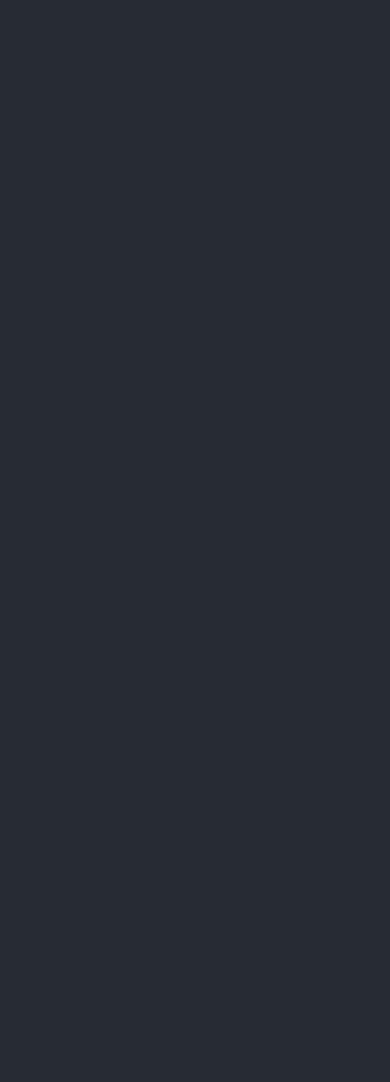
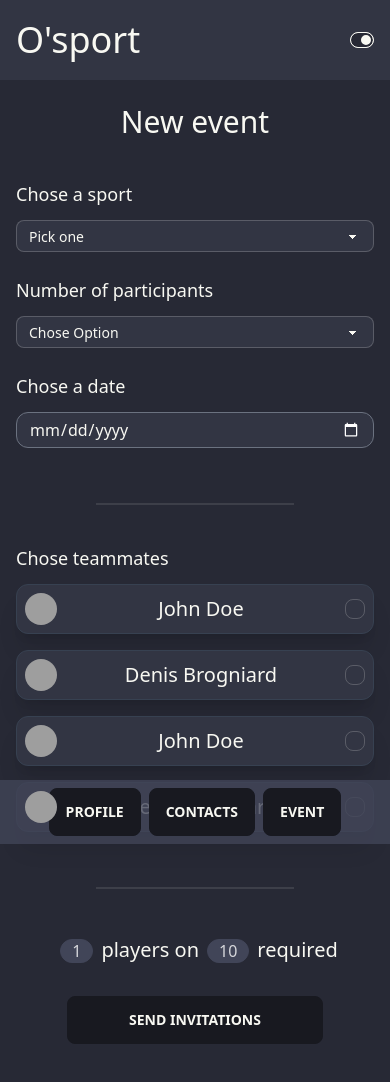
Before and after one commit to Tiyyo/osport_client, a React (Vite) app: page /create_event in a window 390 px wide. Before the commit this address had no page. Shown: the top 1082 px of the page. Before the commit the page ends 844 px from the top, so only its background shows below. Built offline with nearby package versions, Linux system fonts and the light colour scheme; grey boxes are pictures that could not be loaded.

Commit message:
:tada: Create Event integration OK + Responsive

```diff
--- a/src/components/App/App.tsx
+++ b/src/components/App/App.tsx
@@ -8,6 +8,7 @@ import { useAuth } from '../../hooks/useAuth';
 import Contact from '../Contact/Contact';
 import EventList from '../EventList/EventList';
 import EditProfile from '../EditProfile/EditProfile';
+import CreateEvent from '../CreateEvent/CreateEvent';
 
 function App() {
   // const navigate = useNavigate();
@@ -35,6 +36,7 @@ function App() {
         <Route path="/contact" element={<Contact />} />
         <Route path="/event_list" element={<EventList />} />
         <Route path="/edit_profile" element={<EditProfile />} />
+        <Route path="/create_event" element={<CreateEvent />} />
       </Routes>
     </AuthContext.Provider>
   );
--- a/src/components/CreateAnEvent/CreateAnEvent.tsx
+++ /dev/null
@@ -1,9 +0,0 @@
-import React from 'react';
-
-function CreateAnEvent() {
-  return (
-    <div>CreateAnEvent</div>
-  );
-}
-
-export default CreateAnEvent;
--- a/src/components/CreateEvent/CreateEvent.tsx
+++ b/src/components/CreateEvent/CreateEvent.tsx
@@ -3,21 +3,25 @@ import Header from '../Header/Header';
 import Menu from '../Menu/Menu';
 import CreateEventForm from './EventForm/EventForm';
 import EventContactList from './EventContactList/EventContactList';
-import InvitedContact from './InvitedContact/InvitedContact';
+import SendInvitations from './SendInvitations/SendInvitations';
 
-function CreateAnEvent() {
+function CreateEvent() {
   return (
     <>
       <Header />
       <Menu />
-      <div className="flex flex-col items-center m-4 sm:w-4/5 sm:p-4 sm:m-auto sm:shadow-xl sm:border sm:rounded-xl sm:border-gray-700 sm:pb-4 sm:border-2 sm:mt-4">
+      <div className="flex flex-col items-center m-4 sm:w-4/5 sm:p-4 sm:m-auto sm:shadow-xl sm:border sm:rounded-xl sm:border-gray-700 sm:pb-4 sm:border-2 sm:mt-4 gap-4">
         <h1 className="text-3xl py-2 sm:self-start">New event</h1>
         <CreateEventForm />
-        <EventContactList />
-        <InvitedContact />
+        <div className="divider px-20" />
+        <div className="flex flex-col w-full sm:flex-row">
+          <EventContactList />
+          <div className="divider pt-10 px-20" />
+          <SendInvitations />
+        </div>
       </div>
     </>
   );
 }
 
-export default CreateAnEvent;
+export default CreateEvent;
--- a/src/components/CreateEvent/EventContactList/EventContactList.tsx
+++ b/src/components/CreateEvent/EventContactList/EventContactList.tsx
@@ -2,9 +2,28 @@ import React from 'react';
 
 function EventContactList() {
   return (
-    <div className="flex flex-col gap-3 w-full">
-      <h2 className="text-lg">Chose teammates</h2>
+    <div className="flex flex-col gap-3 w-full sm:w-1/2 sm:self-start">
+      <h2 className="text-lg sm:text-3xl">Chose teammates</h2>
       <ul className="w-full flex flex-col gap-4">
+        <li className="flex justify-between items-center bg-neutral-focus flex shadow-xl border border-gray-700 rounded-xl p-2">
+          <div className="avatar">
+            <div className="w-8 rounded-full sm:w-14">
+              <img src="https://cdn.pixabay.com/photo/2015/10/05/22/37/blank-profile-picture-973460_1280.png" alt="avatar" />
+            </div>
+          </div>
+          <h1 className="text-xl">John Doe</h1>
+          <input type="checkbox" className="checkbox checkbox-sm" />
+        </li>
+        {/* Liste a generer via .map */}
+        <li className="flex justify-between items-center bg-neutral-focus flex shadow-xl border border-gray-700 rounded-xl p-2">
+          <div className="avatar">
+            <div className="w-8 rounded-full sm:w-14">
+              <img src="https://cdn.pixabay.com/photo/2015/10/05/22/37/blank-profile-picture-973460_1280.png" alt="avatar" />
+            </div>
+          </div>
+          <h1 className="text-xl">Denis Brogniard</h1>
+          <input type="checkbox" checked={false} className="checkbox checkbox-sm" />
+        </li>
         <li className="flex justify-between items-center bg-neutral-focus flex shadow-xl border border-gray-700 rounded-xl p-2">
           <div className="avatar">
             <div className="w-8 rounded-full sm:w-14">
--- a/src/components/CreateEvent/EventForm/EventForm.tsx
+++ b/src/components/CreateEvent/EventForm/EventForm.tsx
@@ -2,17 +2,28 @@ import React from 'react';
 
 function CreateEventForm() {
   return (
-    <div className="flex flex-col items-left w-full m-auto gap-6 py-4 sm:flex-row">
+    <div className="flex flex-col items-left justify-evenly w-full m-auto gap-6 py-4 sm:flex-row">
       <div className="flex flex-col gap-3">
-        <label htmlFor="sport" className="text-lg">Chose a sport</label>
+        {/* On selectionne le sport pour créer l'event */}
+        <label htmlFor="sport" className="text-lg sm:text-xl">Chose a sport</label>
         <select className="select select-bordered select-sm bg-neutral-focus m-auto w-full">
           <option disabled selected>Pick one</option>
           <option>Football</option>
           <option>Basket-ball</option>
         </select>
       </div>
+      {/* Une fois le sport choisi on selectionne le nombre de participants */}
       <div className="flex flex-col gap-3">
-        <label htmlFor="sport" className="text-lg">Chose a date</label>
+        <label htmlFor="nb-particpant" className="text-lg sm:text-xl">Number of participants</label>
+        <select className="select select-bordered select-sm bg-neutral-focus m-auto w-full">
+          <option disabled selected>Chose Option</option>
+          <option>3v3</option>
+          <option>5v5</option>
+        </select>
+      </div>
+      {/* On selectionne la date de l'event */}
+      <div className="flex flex-col gap-3">
+        <label htmlFor="sport" className="text-lg sm:text-xl">Chose a date</label>
         <input type="date" name="date" id="date" className="bg-neutral-focus border border-gray-500 rounded-xl px-3 py-1 m-auto w-full" />
       </div>
     </div>
--- a/src/components/CreateEvent/InvitedContact/InvitedContact.jsx
+++ /dev/null
@@ -1,60 +0,0 @@
-import React from 'react';
-
-function InvitedContact() {
-  return (
-    <div className="grid grid-cols-5 grid-rows-2 gap-4 p-8">
-      <div className="avatar z-10">
-        <div className="w-8 rounded-full sm:w-14">
-          <img src="https://cdn.pixabay.com/photo/2015/10/05/22/37/blank-profile-picture-973460_1280.png" alt="avatar" />
-        </div>
-      </div>
-      {/* <div className="avatar">
-        <div className="w-8 rounded-full sm:w-14">
-          <img src="https://cdn.pixabay.com/photo/2015/10/05/22/37/blank-profile-picture-973460_1280.png" alt="avatar" />
-        </div>
-      </div>
-      <div className="avatar">
-        <div className="w-8 rounded-full sm:w-14">
-          <img src="https://cdn.pixabay.com/photo/2015/10/05/22/37/blank-profile-picture-973460_1280.png" alt="avatar" />
-        </div>
-      </div>
-      <div className="avatar">
-        <div className="w-8 rounded-full sm:w-14">
-          <img src="https://cdn.pixabay.com/photo/2015/10/05/22/37/blank-profile-picture-973460_1280.png" alt="avatar" />
-        </div>
-      </div>
-      <div className="avatar">
-        <div className="w-8 rounded-full sm:w-14">
-          <img src="https://cdn.pixabay.com/photo/2015/10/05/22/37/blank-profile-picture-973460_1280.png" alt="avatar" />
-        </div>
-      </div>
-      <div className="avatar">
-        <div className="w-8 rounded-full sm:w-14">
-          <img src="https://cdn.pixabay.com/photo/2015/10/05/22/37/blank-profile-picture-973460_1280.png" alt="avatar" />
-        </div>
-      </div>
-      <div className="avatar">
-        <div className="w-8 rounded-full sm:w-14">
-          <img src="https://cdn.pixabay.com/photo/2015/10/05/22/37/blank-profile-picture-973460_1280.png" alt="avatar" />
-        </div>
-      </div>
-      <div className="avatar">
-        <div className="w-8 rounded-full sm:w-14">
-          <img src="https://cdn.pixabay.com/photo/2015/10/05/22/37/blank-profile-picture-973460_1280.png" alt="avatar" />
-        </div>
-      </div>
-      <div className="avatar">
-        <div className="w-8 rounded-full sm:w-14">
-          <img src="https://cdn.pixabay.com/photo/2015/10/05/22/37/blank-profile-picture-973460_1280.png" alt="avatar" />
-        </div>
-      </div>
-      <div className="avatar">
-        <div className="w-8 rounded-full sm:w-14">
-          <img src="https://cdn.pixabay.com/photo/2015/10/05/22/37/blank-profile-picture-973460_1280.png" alt="avatar" />
-        </div>
-      </div> */}
-    </div>
-  );
-}
-
-export default InvitedContact;
--- /dev/null
+++ b/src/components/CreateEvent/SendInvitations/SendInvitations.tsx
@@ -0,0 +1,17 @@
+import React from 'react';
+
+function SendInvitations() {
+  return (
+    <div className="flex flex-col mt-4 mb-16 justify-center items-center w-full gap-8 py-4 sm:w-1/2 sm:my-4">
+      <h2 className="text-xl">
+        <span className="badge badge-neutral badge-lg mx-2">1</span>
+        players on
+        <span className="badge badge-neutral badge-lg mx-2">10</span>
+        required
+      </h2>
+      <button type="button" className="btn btn-wide">Send Invitations</button>
+    </div>
+  );
+}
+
+export default SendInvitations;
```
